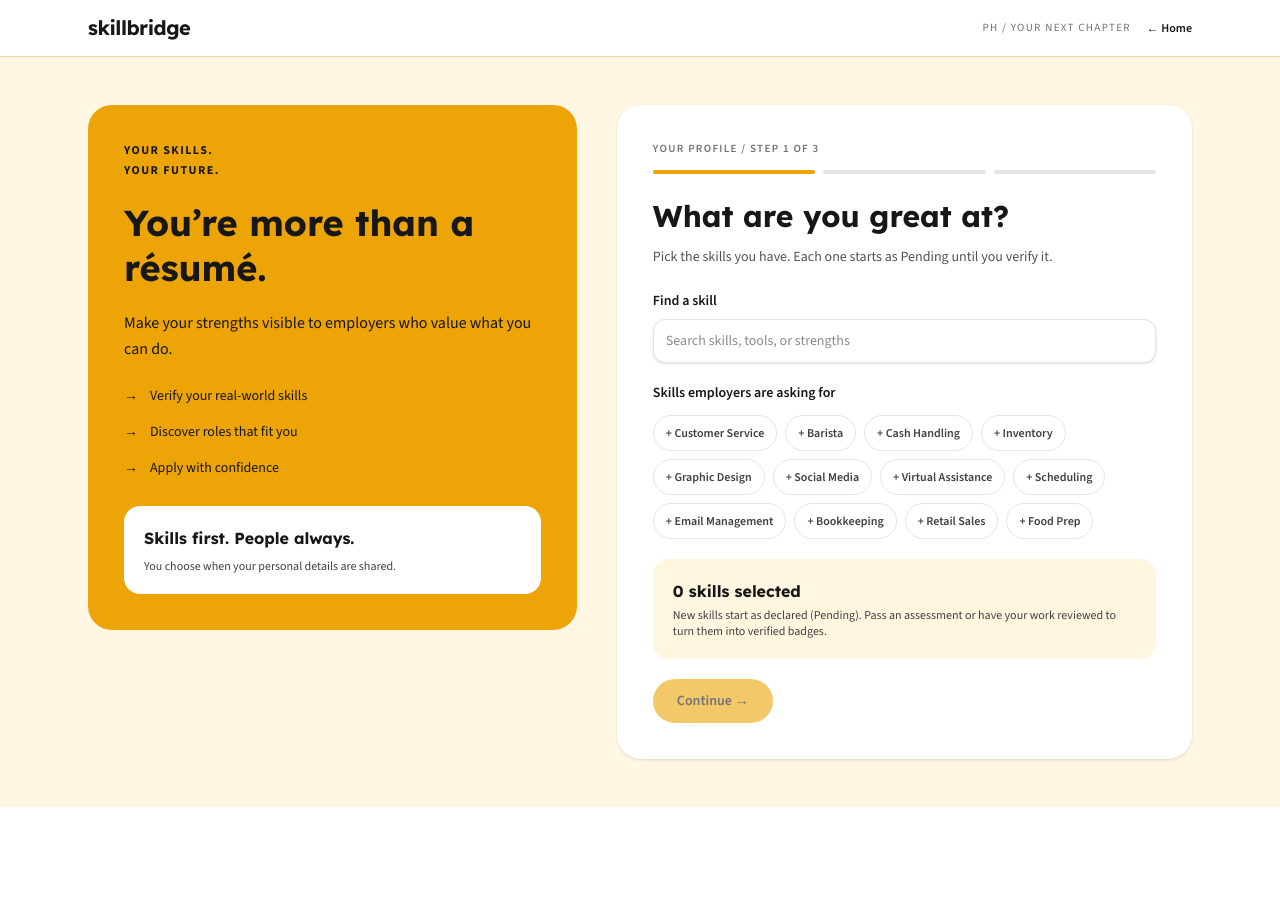
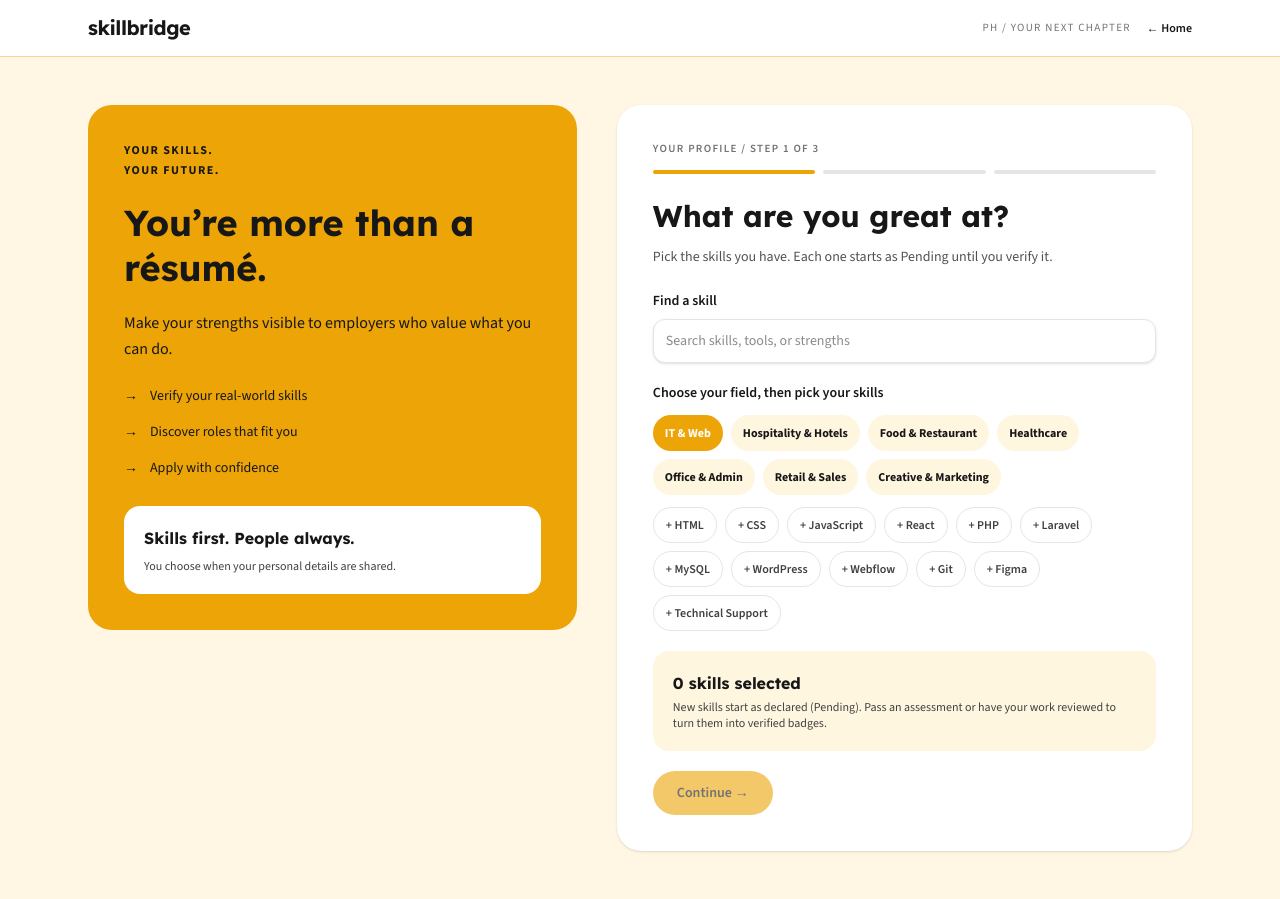
Before and after one commit to JNQuez27/skillbridgeph, a Laravel app: page /onboarding in a window 1280 px wide. Before the commit the page ends 807 px from the top, so only its background shows below. Run offline with Laravel 12, Linux system fonts and the light colour scheme; the visitor is signed in with stand-in values (Sample User, id 1); data that the repository does not hold is empty; style sheets or scripts are compiled from the project's sources; some libraries are stand-ins or nearby versions.

Commit message:
feat: group onboarding skills by field
Step 1 shows field tabs (In demand, IT & Web, Hospitality & Hotels, Food &
Restaurant, Healthcare, Office & Admin, Retail & Sales, Creative & Marketing)
so applicants outside IT find their own skills. Search still covers all.

Co-Authored-By: Claude Opus 5.5 <noreply@anthropic.com>

```diff
--- a/resources/js/Pages/JobSeeker/Onboarding.jsx
+++ b/resources/js/Pages/JobSeeker/Onboarding.jsx
@@ -4,7 +4,7 @@ import AuthLayout from "./components/layout/AuthLayout";
 import Button from "./components/ui/Button";
 import Input from "./components/ui/Input";
 import FlashBanner from "./components/ui/FlashBanner";
-import { skillOptions } from "./data/jobSeekerData";
+import { skillGroups, skillOptions } from "./data/jobSeekerData";
 
 // Applicant profile setup in three steps (reference flow): skills, goals, proof.
 const STEPS = [
@@ -29,6 +29,11 @@ export default function Onboarding({ suggestedSkills = [], profile = {} }) {
   const [busy, setBusy] = useState(false);
   const [errors, setErrors] = useState({});
   const [search, setSearch] = useState("");
+  const groups = useMemo(() => [
+    ...(suggestedSkills.length ? [{ name: "In demand", skills: suggestedSkills }] : []),
+    ...skillGroups,
+  ], [suggestedSkills]);
+  const [group, setGroup] = useState(groups[0].name);
   const [skills, setSkills] = useState(profile.skills || []);
   const [goals, setGoals] = useState({
     desiredRole: profile.desiredRole || "", location: profile.location || "", workSetups: profile.workSetups || [],
@@ -40,10 +45,10 @@ export default function Onboarding({ suggestedSkills = [], profile = {} }) {
   const toggleSkill = (name) => setSkills((prev) => (prev.some((s) => s.toLowerCase() === name.toLowerCase())
     ? prev.filter((s) => s.toLowerCase() !== name.toLowerCase()) : [...prev, name]));
   const suggestions = useMemo(() => {
-    const pool = [...new Set([...suggestedSkills, ...skillOptions])];
     const q = search.trim().toLowerCase();
-    return (q ? pool.filter((s) => s.toLowerCase().includes(q)) : pool.slice(0, 12)).slice(0, 12);
-  }, [search, suggestedSkills]);
+    if (!q) return groups.find((g) => g.name === group)?.skills || [];
+    return [...new Set([...suggestedSkills, ...skillOptions])].filter((s) => s.toLowerCase().includes(q)).slice(0, 12);
+  }, [search, suggestedSkills, groups, group]);
   const canAddTyped = search.trim() && !has(search.trim()) && !suggestions.some((s) => s.toLowerCase() === search.trim().toLowerCase());
 
   const go = (next) => { setErrors({}); setStep(next); window.scrollTo(0, 0); };
@@ -102,7 +107,18 @@ export default function Onboarding({ suggestedSkills = [], profile = {} }) {
           <Input id="skill-search" label="Find a skill" placeholder="Search skills, tools, or strengths" value={search}
             onChange={(e) => setSearch(e.target.value)} />
           <div>
-            <p className="mb-3 text-sm font-semibold text-neutral-900">{search ? "Matching skills" : "Skills employers are asking for"}</p>
+            <p className="mb-3 text-sm font-semibold text-neutral-900">{search ? "Matching skills" : "Choose your field, then pick your skills"}</p>
+            {!search && (
+              <div role="tablist" aria-label="Skill fields" className="mb-3 flex flex-wrap gap-2">
+                {groups.map((g) => (
+                  <button key={g.name} type="button" role="tab" aria-selected={group === g.name} onClick={() => setGroup(g.name)}
+                    className={`min-h-9 rounded-full px-3 text-xs font-bold transition ${group === g.name ? "bg-[#ECA406] text-white" : "bg-[#FFF6E0] text-neutral-900 hover:bg-[#FDF0D0]"}`}>
+                    {g.name}
+                  </button>
+                ))}
+              </div>
+            )}
+            {!search && group === "In demand" && <p className="mb-3 text-xs text-neutral-600">Skills open jobs on SkillBridge PH ask for right now.</p>}
             <div className="flex flex-wrap gap-2">
               {suggestions.map((s) => <Chip key={s} on={has(s)} onClick={() => toggleSkill(s)}>{s}</Chip>)}
               {canAddTyped && <Chip on={false} onClick={() => { toggleSkill(search.trim()); setSearch(""); }}>Add “{search.trim()}”</Chip>}
--- a/resources/js/Pages/JobSeeker/data/jobSeekerData.js
+++ b/resources/js/Pages/JobSeeker/data/jobSeekerData.js
@@ -1,25 +1,15 @@
-export const skillOptions = [
-  "Customer Service",
-  "Barista",
-  "Cash Handling",
-  "Inventory",
-  "Graphic Design",
-  "Social Media",
-  "Virtual Assistance",
-  "Scheduling",
-  "Email Management",
-  "Bookkeeping",
-  "Retail Sales",
-  "Food Prep",
-  "Event Coordination",
-  "Copywriting",
-  "Sales Support",
-  "Project Coordination",
-  "Content Creation",
-  "Data Entry",
-  "Logistics",
-  "Client Support",
+// Onboarding step 1 groups skills by field, so an applicant outside IT sees their own skills.
+export const skillGroups = [
+  { name: "IT & Web", skills: ["HTML", "CSS", "JavaScript", "React", "PHP", "Laravel", "MySQL", "WordPress", "Webflow", "Git", "Figma", "Technical Support"] },
+  { name: "Hospitality & Hotels", skills: ["Front Desk", "Guest Relations", "Reservations", "Housekeeping", "Concierge", "Event Coordination", "Customer Service"] },
+  { name: "Food & Restaurant", skills: ["Barista", "Food Prep", "Food Safety", "Table Service", "Bartending", "Cash Handling", "Kitchen Operations", "Customer Service"] },
+  { name: "Healthcare", skills: ["Patient Care", "First Aid", "Vital Signs", "Medical Records", "Front Desk", "Scheduling", "Caregiving"] },
+  { name: "Office & Admin", skills: ["Data Entry", "Virtual Assistance", "Email Management", "Scheduling", "Bookkeeping", "Project Coordination", "MS Excel"] },
+  { name: "Retail & Sales", skills: ["Retail Sales", "Sales Support", "Cash Handling", "Inventory", "Visual Merchandising", "Logistics", "Client Support"] },
+  { name: "Creative & Marketing", skills: ["Graphic Design", "Social Media", "Content Creation", "Copywriting", "SEO", "Video Editing"] },
 ];
+
+export const skillOptions = [...new Set(skillGroups.flatMap((g) => g.skills))];
 
 export const suggestedJobs = [
   {
```
